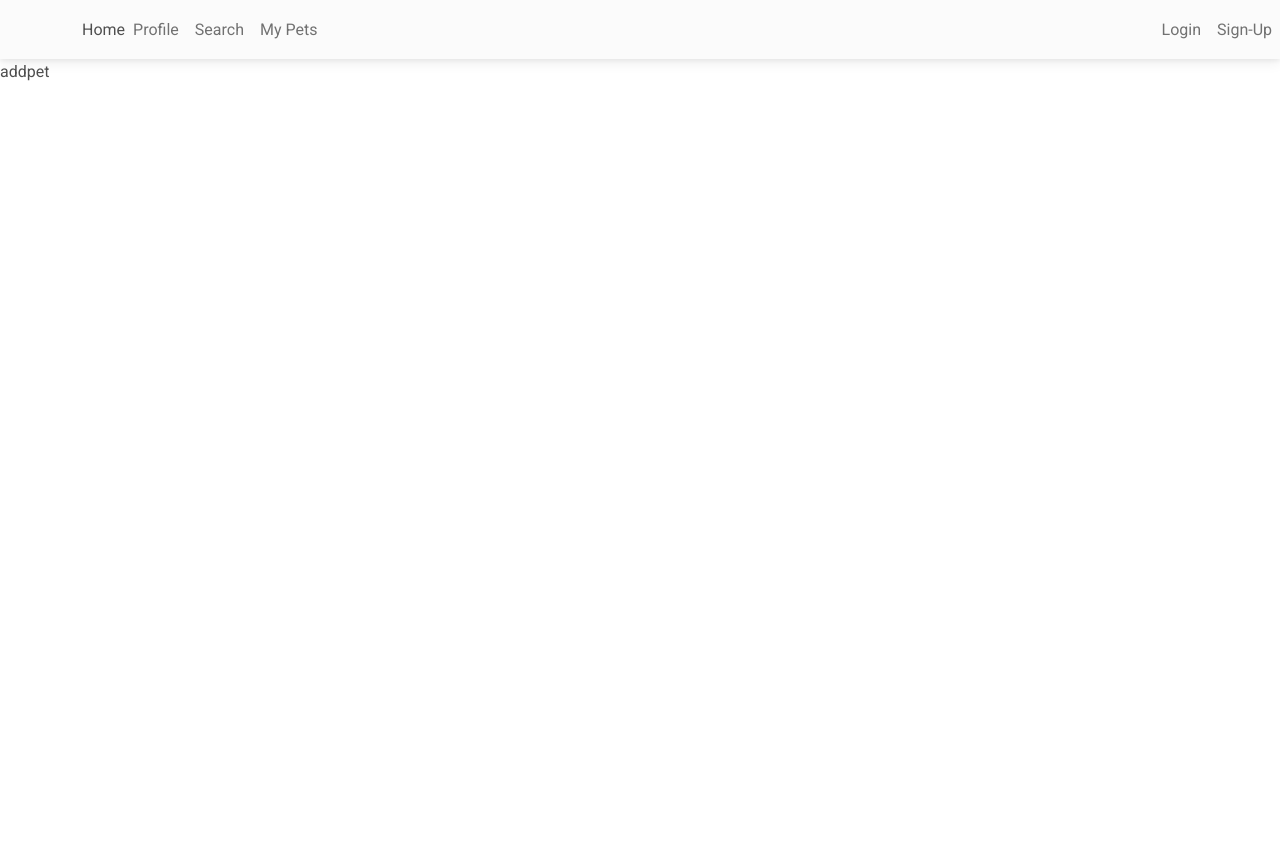
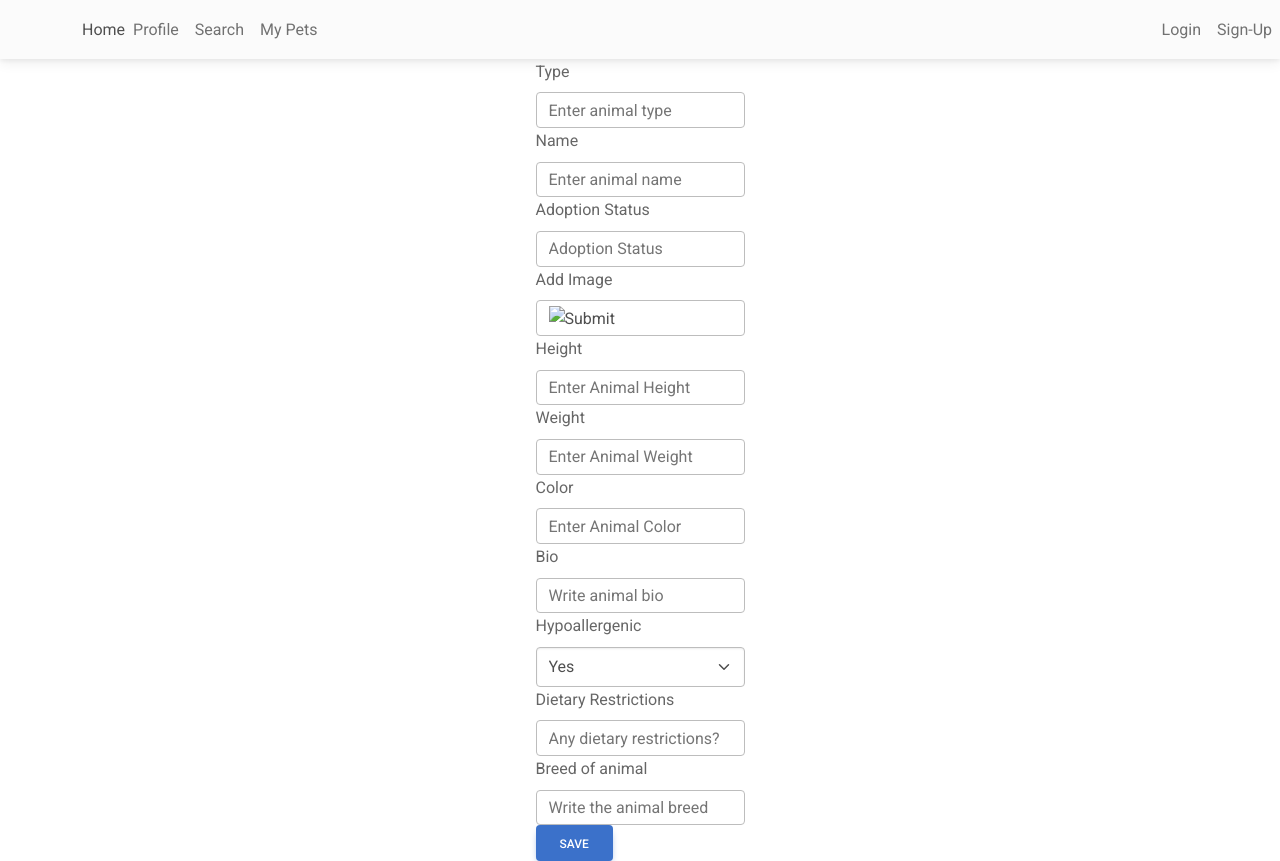
Before and after one commit to mofaz69/pet-shop-frontend, a React (Create React App) app: page /add-pet in a window 1280 px wide. Before the commit the page ends 800 px from the top, so only its background shows below. Built offline with nearby package versions, Linux system fonts and the light colour scheme; no server answers.

Commit message:
admin page

```diff
--- a/src/SignUp/SignUp.jsx
+++ b/src/SignUp/SignUp.jsx
@@ -3,7 +3,6 @@ import { useContext } from "react";
 import Button from "react-bootstrap/Button";
 import Col from "react-bootstrap/Col";
 import Form from "react-bootstrap/Form";
-import Row from "react-bootstrap/Row";
 import { AuthContext } from "../context/authContext";
 import "./SignUp.css";
 
--- a/src/admin/addpet/addpet.jsx
+++ b/src/admin/addpet/addpet.jsx
@@ -1,5 +1,106 @@
 import React from "react";
+import { useContext } from "react";
+import Button from "react-bootstrap/Button";
+import Col from "react-bootstrap/Col";
+import Form from "react-bootstrap/Form";
+import { PetContext } from "../../context/petContext";
+import "./AddPet.css";
 
-export default function addpet() {
-  return <div>addpet</div>;
+export default function AddPet({ setShowAddPet }) {
+  const pet = useContext(PetContext);
+
+  const handleSubmit = async (e) => {
+    e.preventDefault();
+    const formData = new FormData(e.target);
+    const type = formData.get("type");
+    const name = formData.get("name");
+    const adoptionStatus = formData.get("adoptionStatus");
+    const image = formData.get("image");
+    const height = formData.get("height");
+    const weight = formData.get("weight");
+    const color = formData.get("color");
+    const bio = formData.get("bio");
+    const hypoallergenic = formData.get("hypoallergenic");
+    const dietaryRestrictions = formData.get("dietaryRestrictions");
+    const breed = formData.get("breed");
+    try {
+      await pet.addPet({
+        type,
+        name,
+        adoptionStatus,
+        image,
+        height,
+        weight,
+        color,
+        bio,
+        hypoallergenic,
+        dietaryRestrictions,
+        breed,
+      });
+      setShowAddPet(false);
+    } catch (error) {
+      console.log(error);
+      alert(error.message);
+    }
+  };
+
+  return (
+    <div className="container">
+      <Form onSubmit={handleSubmit}>
+        <Form.Group as={Col} controlId="Type">
+          <Form.Label>Type</Form.Label>
+          <Form.Control type="animal" placeholder="Enter animal type" />
+        </Form.Group>
+        <Form.Group as={Col} controlId="Name">
+          <Form.Label>Name</Form.Label>
+          <Form.Control type="name" placeholder="Enter animal name" />
+        </Form.Group>
+        <Form.Group as={Col} controlId="AdoptionStatus">
+          <Form.Label>Adoption Status</Form.Label>
+          <Form.Control type="status" placeholder="Adoption Status" />
+        </Form.Group>
+        <Form.Group as={Col} controlId="Image">
+          <Form.Label>Add Image</Form.Label>
+          <Form.Control type="Image" placeholder="Animal Photo" />
+        </Form.Group>
+        <Form.Group as={Col} controlId="animalHeight">
+          <Form.Label>Height</Form.Label>
+          <Form.Control type="number" placeholder="Enter Animal Height" />
+        </Form.Group>
+        <Form.Group as={Col} controlId="Weight">
+          <Form.Label>Weight</Form.Label>
+          <Form.Control type="number" placeholder="Enter Animal Weight" />
+        </Form.Group>
+        <Form.Group as={Col} controlId="Color">
+          <Form.Label>Color</Form.Label>
+          <Form.Control type="text" placeholder="Enter Animal Color" />
+        </Form.Group>
+        <Form.Group as={Col} controlId="bio">
+          <Form.Label>Bio</Form.Label>
+          <Form.Control type="textbox" placeholder="Write animal bio" />
+        </Form.Group>
+        <Form.Group as={Col} controlId="Hypoallergenic">
+          <Form.Label>Hypoallergenic</Form.Label>
+          <Form.Select>
+            <option>Yes</option>
+            <option>No</option>
+          </Form.Select>
+        </Form.Group>
+        <Form.Group as={Col} controlId="DietaryRestrictions">
+          <Form.Label>Dietary Restrictions</Form.Label>
+          <Form.Control
+            type="textbox"
+            placeholder="Any dietary restrictions?"
+          />
+        </Form.Group>
+        <Form.Group as={Col} controlId="Breed">
+          <Form.Label>Breed of animal</Form.Label>
+          <Form.Control type="Breed" placeholder="Write the animal breed" />
+        </Form.Group>
+        <Button variant="primary" type="save">
+          Save
+        </Button>
+      </Form>
+    </div>
+  );
 }
--- a/src/admin/dashboard/dashboard.jsx
+++ b/src/admin/dashboard/dashboard.jsx
@@ -0,0 +1,5 @@
+import React from "react";
+
+export default function dashboard() {
+  return <div>dashboard</div>;
+}
--- a/src/context/petContext.jsx
+++ b/src/context/petContext.jsx
@@ -11,6 +11,11 @@ export const PetContext = React.createContext({
 export function PetContextProvider({ children }) {
   const { setUser, user } = useContext(AuthContext);
   const [pets, setPets] = useState([]);
+
+  const setAddPet = () => {
+    setAddPet(false);
+    setPets();
+  };
 
   const getAllPets = async () => {
     const response = await fetch("http://localhost:3001/pet");
@@ -82,6 +87,51 @@ export function PetContextProvider({ children }) {
     getAllPets();
   }, []);
 
-  const value = { pets, adoptPet, savePetToUser, unadoptPet };
+  const addPet = async ({
+    type,
+    name,
+    adoptionStatus,
+    image,
+    height,
+    weight,
+    color,
+    bio,
+    hypoallergenic,
+    dietaryRestrictions,
+    breed,
+  }) => {
+    const response = await fetch("http://localhost:3001/pet/addpet", {
+      method: "POST",
+      headers: { "Content-Type": "application/json" },
+      body: JSON.stringify({
+        type,
+        name,
+        adoptionStatus,
+        image,
+        height,
+        weight,
+        color,
+        bio,
+        hypoallergenic,
+        dietaryRestrictions,
+        breed,
+      }),
+    });
+    const data = await response.json();
+    console.log(response.status);
+    if (response.status !== 200) {
+      throw new Error(data.message);
+    }
+    setPets(data);
+    setAddPet(true);
+  };
+  const value = {
+    pets,
+    adoptPet,
+    savePetToUser,
+    unadoptPet,
+    setPets,
+    setAddPet,
+  };
   return <PetContext.Provider value={value}>{children}</PetContext.Provider>;
 }
```
Also changed, not shown: src/admin/addpet/AddPet.css (added).
